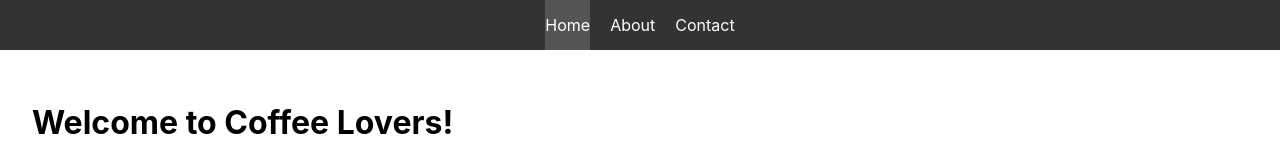
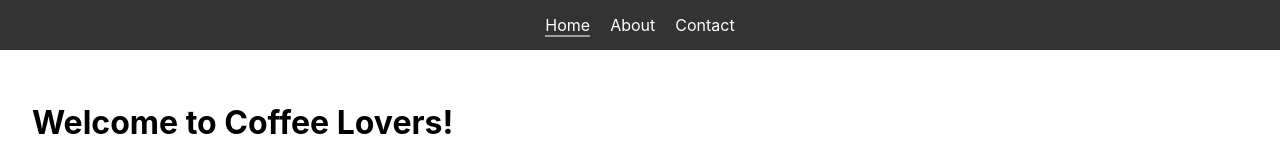
Before and after one commit to KoTe042/react-first-project, a React (Create React App) app in the folder my-app/: page / in a window 1280 px wide. In both pictures the pointer is over the link "Home". Shown: the top 160 px of the page. Built offline with nearby package versions, Linux system fonts and the light colour scheme; the HTML template or start-up script is replaced by a standard one.

Commit message:
Update Header.module.scss

```diff
--- a/my-app/src/components/header/Header.module.scss
+++ b/my-app/src/components/header/Header.module.scss
@@ -19,9 +19,16 @@
             display: block;
             padding: 15px 0;
             text-decoration: none;
+            position: relative;
 
-            &:hover {
-              background-color: #555;
+              &:hover::after {
+              position: absolute;
+              content: '';
+              display: block;
+              left: 0;
+              width: 100%;
+              height: 2px;
+              background-color: rgb(158, 158, 158);
             }
           }
         }
```
